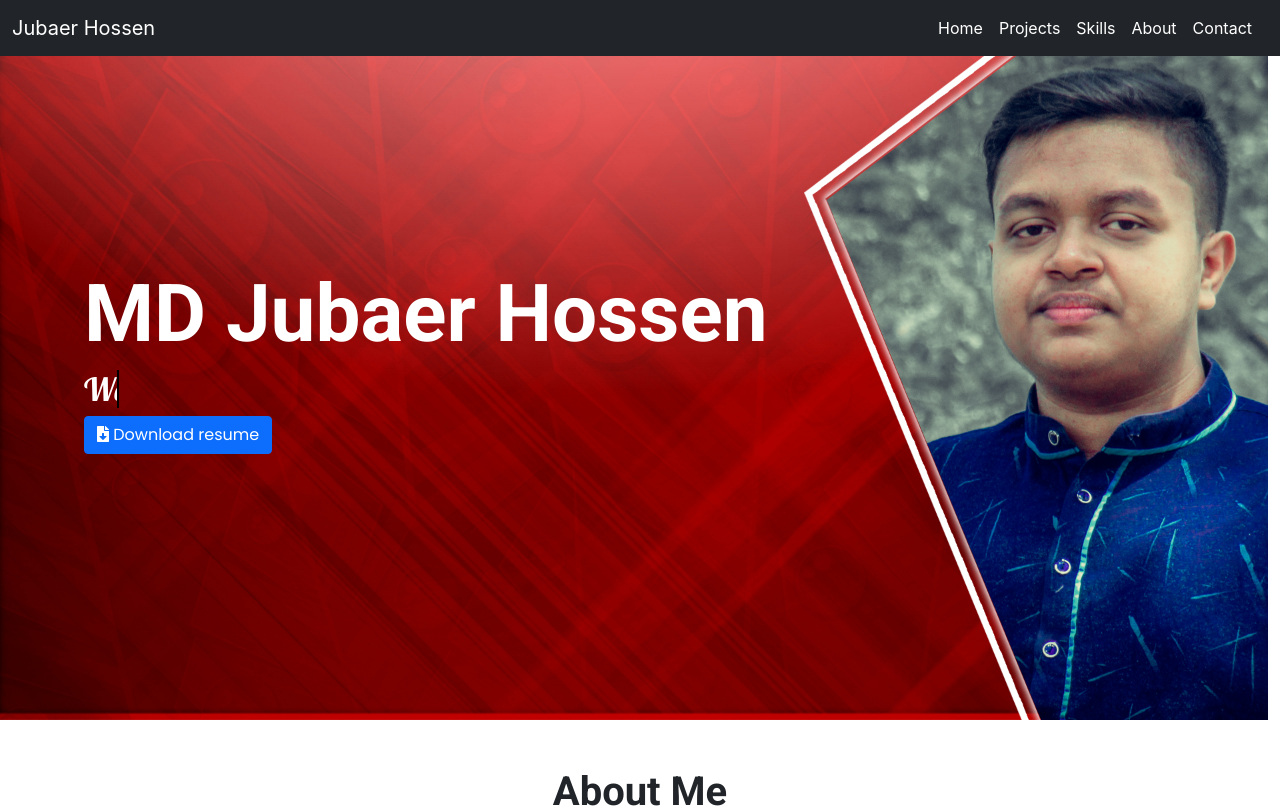
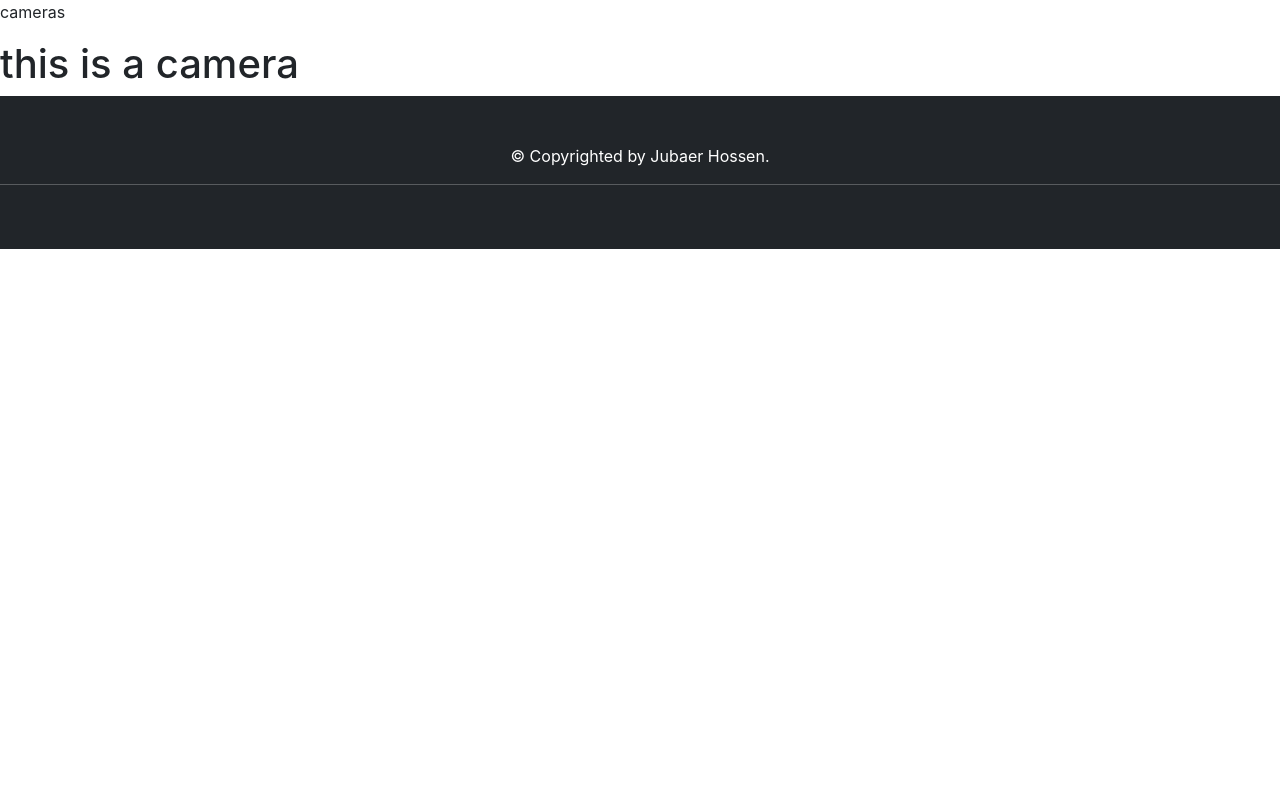
Before and after one commit to jubaer-hossen/porfolio, a React (Create React App) app: page /camera in a window 1280 px wide. Shown: the top 808 px of the page. Built offline with nearby package versions, Linux system fonts and the light colour scheme.

Commit message:
make details section

```diff
--- a/public/index.html
+++ b/public/index.html
@@ -65,7 +65,7 @@
       work correctly both with client-side routing and a non-root public URL.
       Learn how to configure a non-root public URL by running `npm run build`.
     -->
-        <title>React App</title>
+        <title>Jubaer Hossen</title>
     </head>
     <body>
         <noscript>You need to enable JavaScript to run this app.</noscript>
--- a/src/App.js
+++ b/src/App.js
@@ -2,12 +2,29 @@ import './App.css';
 import Home from './components/Home/Home';
 import React from 'react';
 import Footer from './components/Footer/Footer';
+import Camera from './components/Project/Camera/Camera';
+import { BrowserRouter, Routes, Route } from 'react-router-dom';
+import Courier from './components/Project/Courier/Courier';
+import Pharmacies from './components/Project/Pharmacies/Pharmacies';
 function App() {
     return (
         <div>
-            <Home></Home>
-
-            <Footer></Footer>
+            <BrowserRouter>
+                <Routes>
+                    <Route path="/" element={<Home></Home>}></Route>
+                    <Route path="/home" element={<Home></Home>}></Route>
+                    <Route path="/camera" element={<Camera></Camera>}></Route>
+                    <Route
+                        path="/courier"
+                        element={<Courier></Courier>}
+                    ></Route>
+                    <Route
+                        path="/pharmacies"
+                        element={<Pharmacies></Pharmacies>}
+                    ></Route>
+                </Routes>
+                <Footer></Footer>
+            </BrowserRouter>
         </div>
     );
 }
--- a/src/components/NavBar/NavBar.js
+++ b/src/components/NavBar/NavBar.js
@@ -1,4 +1,5 @@
 import React from 'react';
+import { Link } from 'react-router-dom';
 import { a } from 'react-router-dom';
 
 const NavBar = () => {
@@ -32,13 +33,12 @@ const NavBar = () => {
                         </ul>
                         <ul className="navbar-nav me-2 mb-2 mb-lg-0">
                             <li className="nav-item">
-                                <a
-                                    href="#home"
-                                    className="nav-a active nav-link"
-                                    aria-current="page"
-                                >
-                                    Home
-                                </a>
+                                <Link to="/home">
+                                    <button className="btn btn-primary mb-2 fw-bold">
+                                        Home
+                                    </button>
+                                </Link>
+                                <br />
                             </li>
                             <li className="nav-item">
                                 <a
--- /dev/null
+++ b/src/components/Project/Camera/Camera.js
@@ -0,0 +1,12 @@
+import React from 'react';
+
+const Camera = () => {
+    return (
+        <div>
+            <p>cameras</p>
+            <h1>this is a camera</h1>
+        </div>
+    );
+};
+
+export default Camera;
--- /dev/null
+++ b/src/components/Project/Courier/Courier.js
@@ -0,0 +1,11 @@
+import React from 'react';
+
+const Courier = () => {
+    return (
+        <div>
+            <h1>this is a Courier</h1>
+        </div>
+    );
+};
+
+export default Courier;
--- /dev/null
+++ b/src/components/Project/Pharmacies/Pharmacies.js
@@ -0,0 +1,11 @@
+import React from 'react';
+
+const Pharmacies = () => {
+    return (
+        <div>
+            <h1>this is pharmacy</h1>
+        </div>
+    );
+};
+
+export default Pharmacies;
--- a/src/components/Project/Projects.js
+++ b/src/components/Project/Projects.js
@@ -3,6 +3,7 @@ import './projects.css';
 import img1 from '../../img/Untitled-a.jpg';
 import img2 from '../../img/Untitled-s.jpg';
 import img3 from '../../img/Untitled-d.jpg';
+import { Link } from 'react-router-dom';
 
 const Projects = () => {
     return (
@@ -30,6 +31,12 @@ const Projects = () => {
                             </p>
                         </div>
                         <div className="mb-4">
+                            <Link to="/camera">
+                                <button className="btn btn-primary mb-2 fw-bold">
+                                    More Details
+                                </button>
+                            </Link>
+                            <br />
                             <a
                                 className="btn btn-primary px-5 mb-2 fw-bold"
                                 target="_blank"
@@ -65,6 +72,12 @@ const Projects = () => {
                             </p>
                         </div>
                         <div className="mb-4">
+                            <Link to="/courier">
+                                <button className="btn btn-primary mb-2 fw-bold">
+                                    More Details
+                                </button>
+                            </Link>
+                            <br />
                             <a
                                 className="btn btn-primary px-5 mb-2 fw-bold"
                                 target="_blank"
@@ -102,6 +115,12 @@ const Projects = () => {
                             </p>
                         </div>
                         <div className="mb-4">
+                            <Link to="/pharmacies">
+                                <button className="btn btn-primary mb-2 fw-bold">
+                                    More Details
+                                </button>
+                            </Link>
+                            <br />
                             <a
                                 className="btn btn-primary px-5 fw-bold mb-2"
                                 target="_blank"
--- a/src/index.css
+++ b/src/index.css
@@ -12,3 +12,10 @@ code {
     font-family: source-code-pro, Menlo, Monaco, Consolas, 'Courier New',
         monospace;
 }
+
+@media only screen and (max-width: 600px) {
+    body {
+        /* background-color: lightblue; */
+        overflow-x: hidden;
+    }
+}
```
